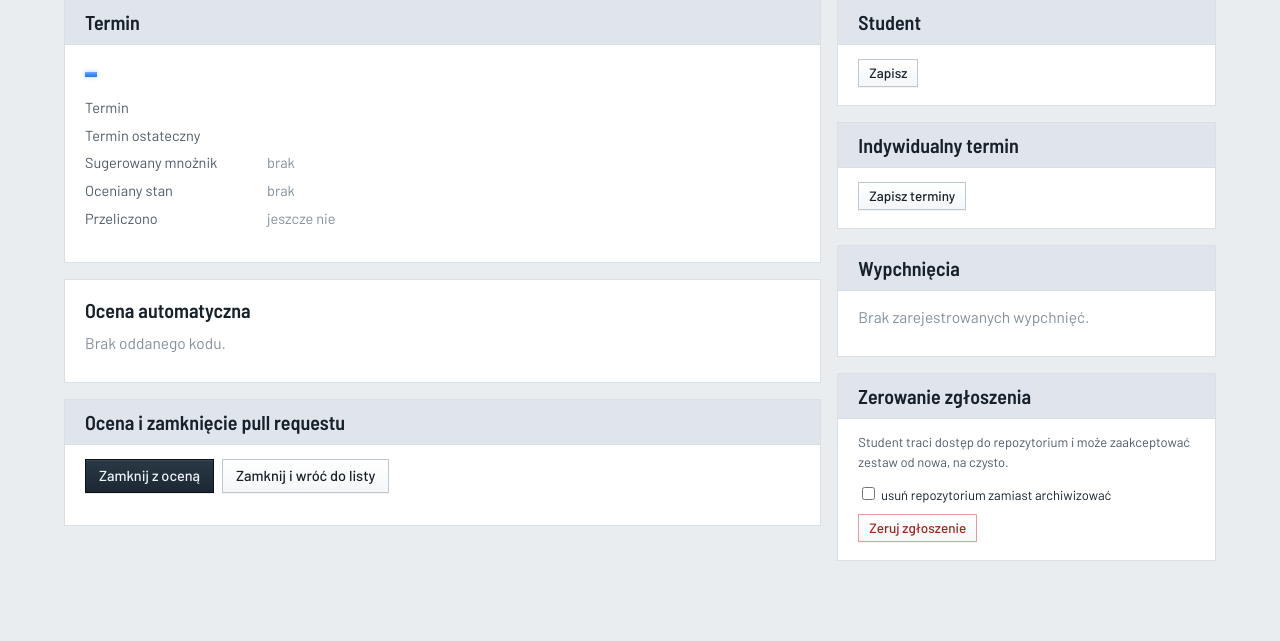
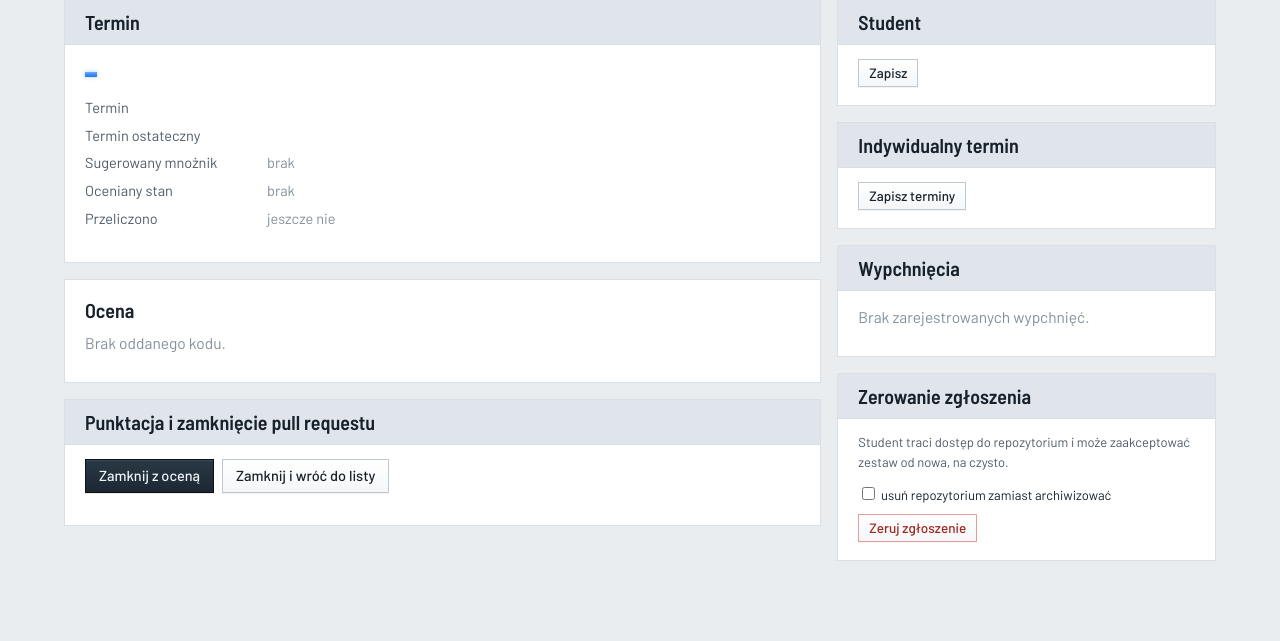
Before and after one commit to wfais/sprawdzarka, a Django app: template kurs/templates/kurs/panel/zgloszenie.html in a window 1280 px wide. Shown: the part 330-971 px from the top of the page. Run offline with Django 5.2, Linux system fonts and the light colour scheme; the template is opened without the code that fills it, so the values that code supplies are empty.

Commit message:
Karta studenta: naglowki Ocena oraz Punktacja i zamkniecie pull requestu
Co-Authored-By: Claude Opus 5.5 <noreply@anthropic.com>
Claude-Session: https://claude.ai/code/session_01Lp973Fwiuzyky5VTsjY8QT

```diff
--- a/kurs/templates/kurs/panel/_ocena_automatyczna.html
+++ b/kurs/templates/kurs/panel/_ocena_automatyczna.html
@@ -1,6 +1,6 @@
 <div class="karta" id="ocena-automatyczna">
   <div class="naglowek" style="margin-bottom:8px">
-    <h2 style="margin:0">Ocena automatyczna</h2>
+    <h2 style="margin:0">Ocena</h2>
     {% if z.status == Status.GOTOWE and z.sha_oceniany %}
     <form method="post" action="{% url 'panel:zgloszenie_ocen' z.pk %}" class="w-linii">{% csrf_token %}
       {% if ewaluacja %}<input type="hidden" name="wymus" value="1">{% endif %}
--- a/kurs/templates/kurs/panel/zgloszenie.html
+++ b/kurs/templates/kurs/panel/zgloszenie.html
@@ -60,7 +60,7 @@
 
     <div class="karta">
       {% if ewaluacja and ewaluacja.status == "gotowa" %}<details><summary><strong>Ocena ręczna</strong> (bez rozbicia na zadania)</summary><div style="margin-top:10px">{% else %}
-      <h2>Ocena i zamknięcie pull requestu</h2>{% endif %}
+      <h2>Punktacja i zamknięcie pull requestu</h2>{% endif %}
       {% if z.pr_zamkniety %}
         <div class="uwaga">Pull request zamknięty {{ z.oceniono|date:"d.m.Y H:i" }}. Wynik: <strong>{{ z.wynik|floatformat:"-2" }} / {{ z.przydzial.zestaw.punkty_max|floatformat:"-2" }}</strong>. Ponowne wysłanie doda nowy komentarz.</div>
       {% endif %}
```
